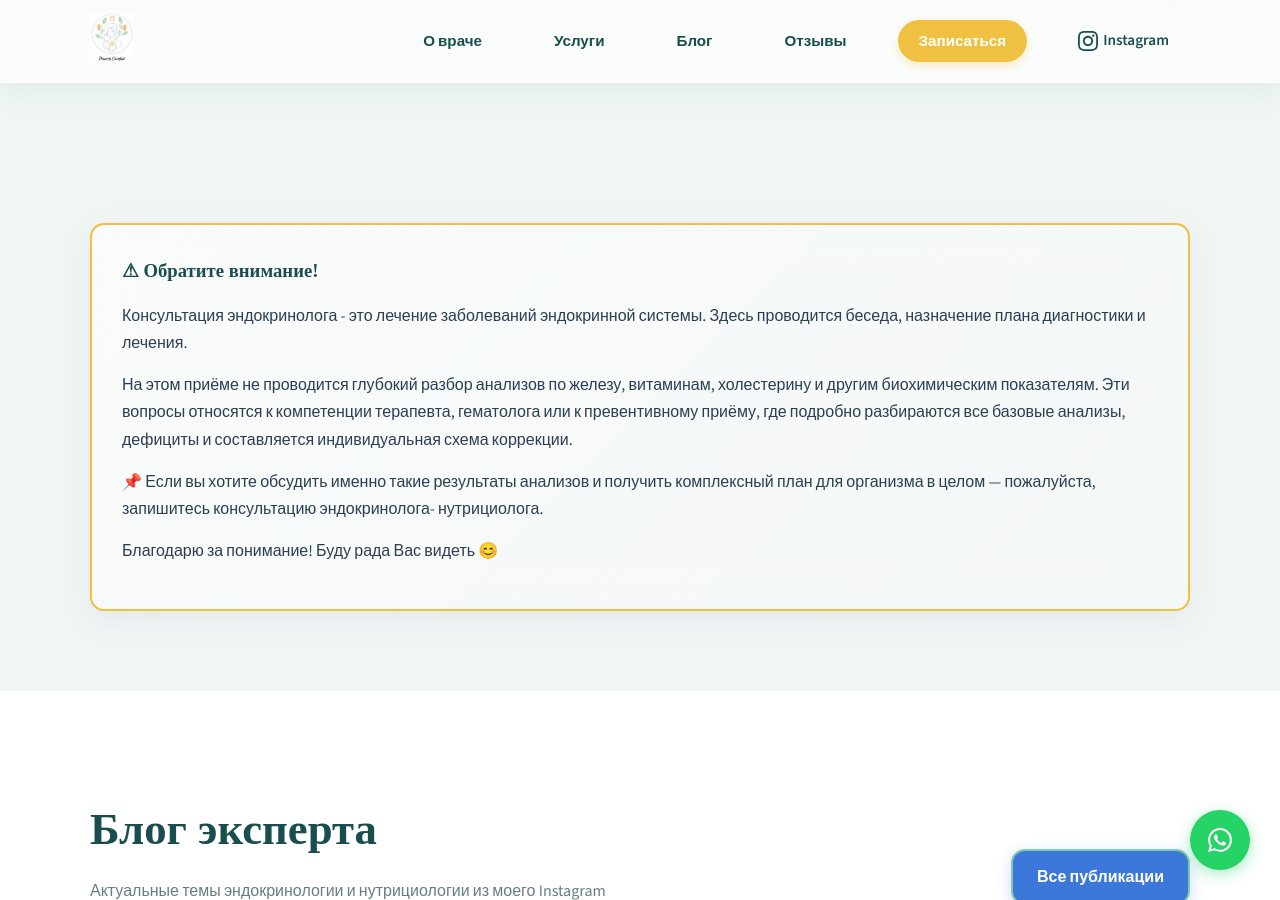
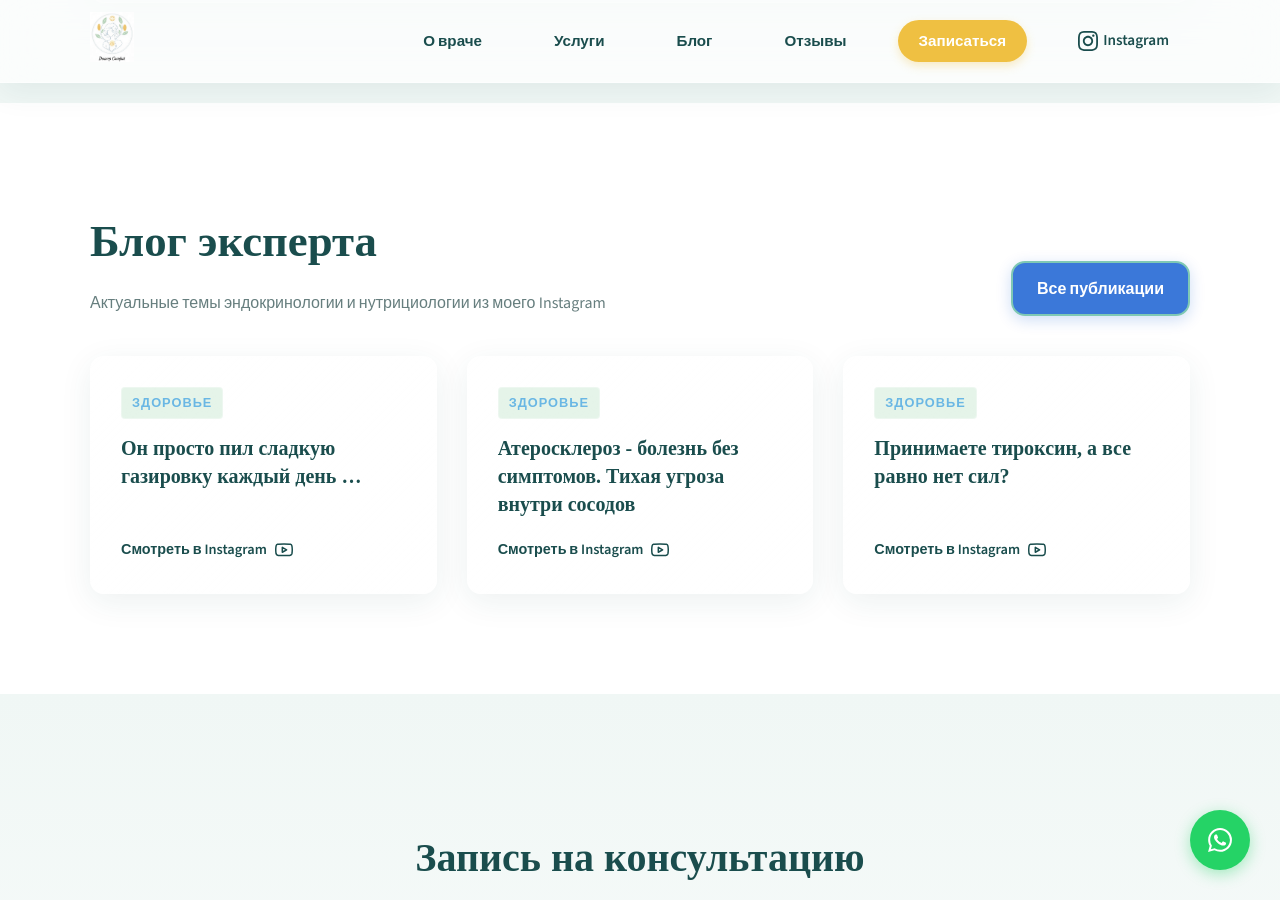
Before and after one commit to gosubv/doctorstafij, a Jekyll site: the page built from index.md, in a window 1280 px wide and 900 px high, scrolled down 4642 px. Built offline with Jekyll 4.4.1, drawn with Linux system fonts in a browser that asks for light colours.

Commit message:
Hide consultation-details block.

```diff
--- a/index.md
+++ b/index.md
@@ -110,7 +110,7 @@ title: Доктор Стафий | Эндокринолог-нутрициоло
     </div>
 </section>
 
-<section id="consultation-details" class="consultation-section">
+<section id="consultation-details" class="consultation-section" style="display: none;">
     <div class="container">
         <div class="consultation-notice">
             <h3>⚠ Обратите внимание!</h3>
```
